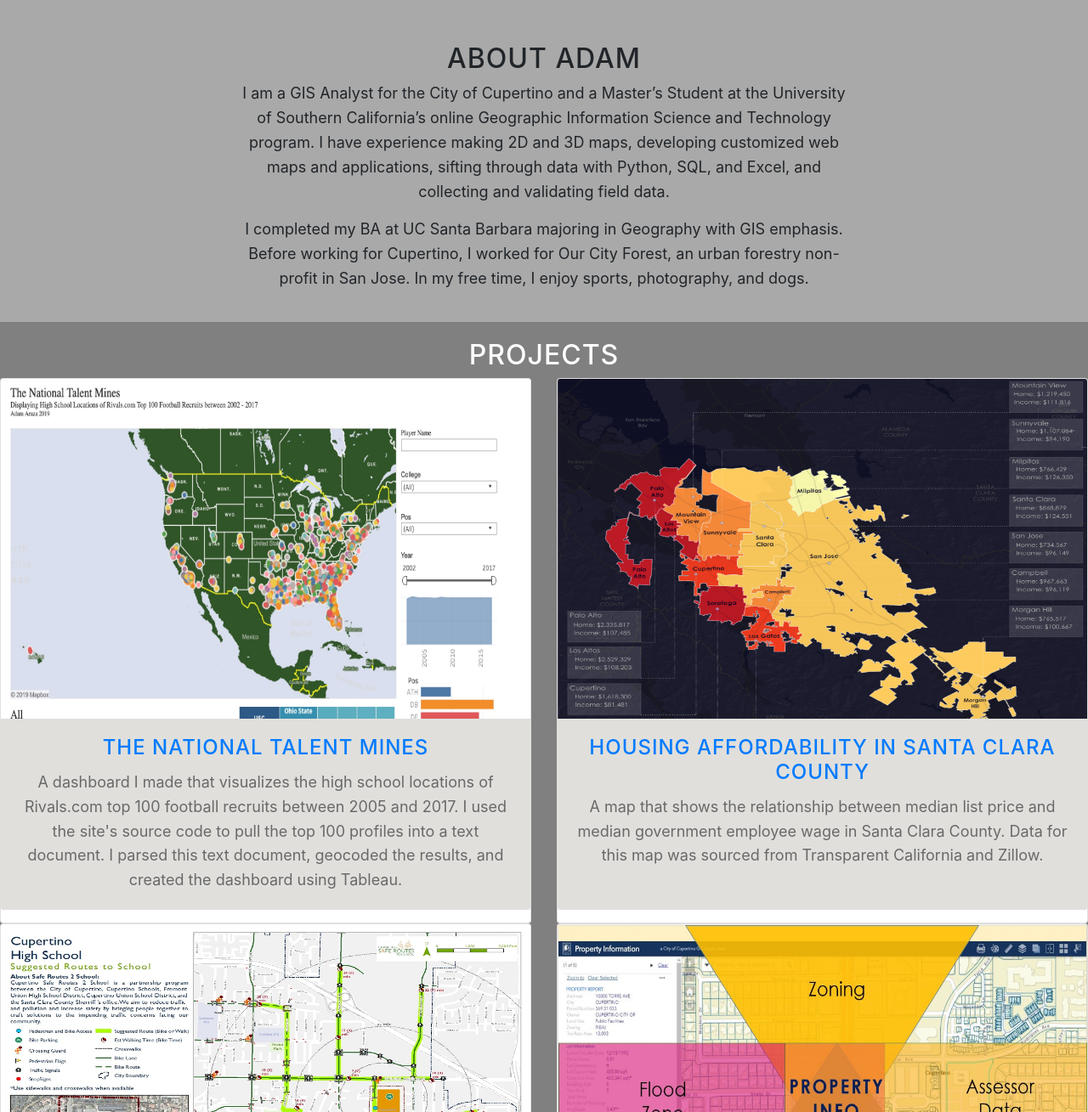
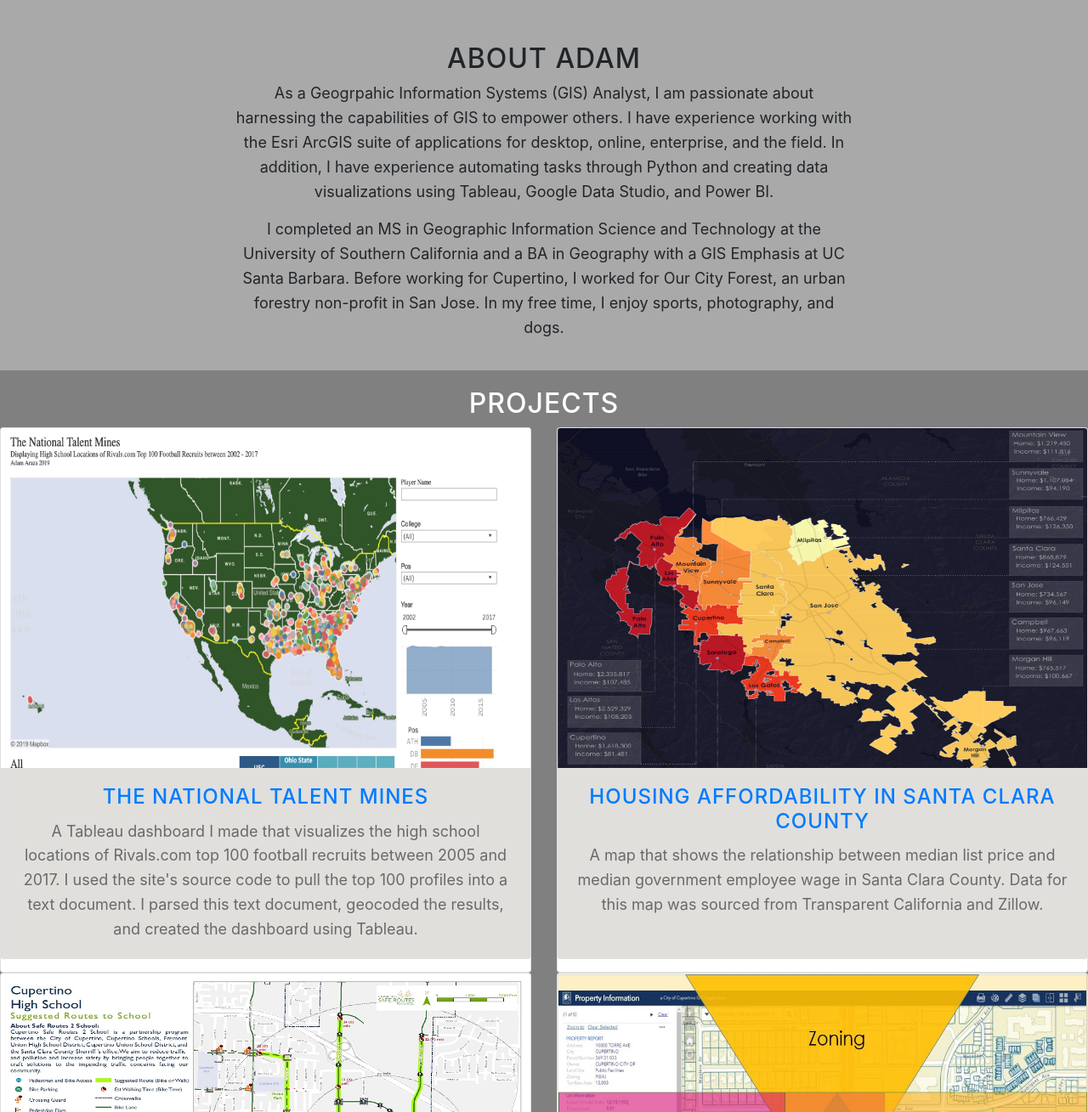
Before and after one commit to itsmeodom/adam, a website with bundled scripts: page index.html in a window 1280 px wide. Shown: the part 800-2109 px from the top of the page at 85% size. Built offline with nearby package versions, Linux system fonts and the light colour scheme.

Commit message:
Updates to content.
No longer a student. Now a master!

```diff
--- a/index.html
+++ b/index.html
@@ -81,9 +81,9 @@
           <div class="col-lg-8 mx-auto">
             <h2>About Adam</h2>
               <p>
-                  I am a GIS Analyst for the City of Cupertino and a Master’s Student at the University of Southern California’s online Geographic Information Science and Technology program. I have experience making 2D and 3D maps, developing customized web maps and applications, sifting through data with Python, SQL, and Excel, and collecting and validating field data.
+                 As a Geogrpahic Information Systems (GIS) Analyst, I am passionate about harnessing the capabilities of GIS to empower others. I have experience working with the Esri ArcGIS suite of applications for desktop, online, enterprise, and the field. In addition, I have experience automating tasks through Python and creating data visualizations using Tableau, Google Data Studio, and Power BI.
               <p>
-                  I completed my BA at UC Santa Barbara majoring in Geography with GIS emphasis. Before working for Cupertino, I worked for Our City Forest, an urban forestry non-profit in San Jose. In my free time, I enjoy sports, photography, and dogs.</p>
+                  I completed an MS in Geographic Information Science and Technology at the University of Southern California and a BA in Geography with a GIS Emphasis at UC Santa Barbara. Before working for Cupertino, I worked for Our City Forest, an urban forestry non-profit in San Jose. In my free time, I enjoy sports, photography, and dogs.</p>
 
           </div>
         </div>
@@ -101,7 +101,7 @@
               <h4 class="card-title">
                 <a href="https://bit.ly/cfpAA">The National Talent Mines</a>
               </h4>
-              <p class="card-text">A dashboard I made that visualizes the high school locations of Rivals.com top 100 football recruits between 2005 and 2017. I used the site's source code to pull the top 100 profiles into a text document. I parsed this text document, geocoded the results, and created the dashboard using Tableau.</p>
+              <p class="card-text">A Tableau dashboard I made that visualizes the high school locations of Rivals.com top 100 football recruits between 2005 and 2017. I used the site's source code to pull the top 100 profiles into a text document. I parsed this text document, geocoded the results, and created the dashboard using Tableau.</p>
             </div>
           </div>
         </div>
@@ -151,10 +151,10 @@
         </div>
         <div class="col-lg-6 portfolio-item">
           <div class="card h-100">
-            <a href="https://cupertino.maps.arcgis.com/apps/MapJournal/index.html?appid=7d8ac2a9c18041a1810b96cff19f54b7"><img class="card-img-top" src="https://raw.githubusercontent.com/itsmeodom/adam/master/img/cip.jpg" alt=""></a>
+            <a href="https://gis.cupertino.org/webmap/cip/"><img class="card-img-top" src="https://raw.githubusercontent.com/itsmeodom/adam/master/img/cip.jpg" alt=""></a>
             <div class="card-body">
               <h4 class="card-title">
-                <a href="https://cupertino.maps.arcgis.com/apps/MapJournal/index.html?appid=7d8ac2a9c18041a1810b96cff19f54b7">Cupertino Capital Improvement Projects</a>
+                <a href="https://gis.cupertino.org/webmap/cip/">Cupertino Capital Improvement Projects</a>
               </h4>
               <p class="card-text">A web map application showing major Capital Improvement Projects in the City of Cupertino. I worked with our staff to get status updates, descriptions, locations and photos for each of the projects. I then drew polygons and lines in our GIS, uploaded them, and created an Esri Story Map. (In progress)</p>
             </div>
```
